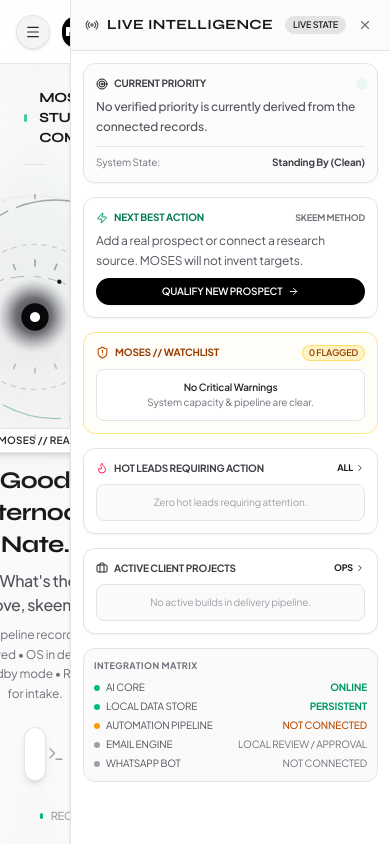
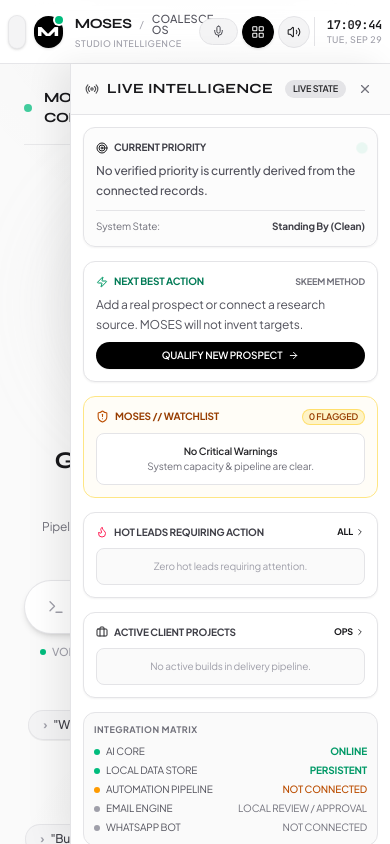
Before and after one commit to NateJ4y/MOSES, a Next.js app: page / in a window 390 px wide. Built offline with nearby package versions, Linux system fonts and the light colour scheme.

Commit message:
fix: harden responsive layout across devices

```diff
--- a/src/app/globals.css
+++ b/src/app/globals.css
@@ -108,3 +108,163 @@ body {
 .animate-pulse-ring {
   animation: pulse-ring 3.5s cubic-bezier(0.4, 0, 0.6, 1) infinite;
 }
+
+
+/* --------------------------------------------------------------------------
+   Responsive hardening
+   Preserve the existing desktop composition while preventing mobile overflow.
+   -------------------------------------------------------------------------- */
+
+*, *::before, *::after {
+  box-sizing: border-box;
+}
+
+html, body {
+  width: 100%;
+  max-width: 100%;
+  min-height: 100%;
+  overflow-x: hidden;
+}
+
+button, input, textarea, select {
+  max-width: 100%;
+}
+
+button {
+  min-width: 0;
+}
+
+img, svg, video, canvas {
+  max-width: 100%;
+}
+
+main,
+main > *,
+main .flex,
+main .grid,
+main .flex > *,
+main .grid > * {
+  min-width: 0;
+}
+
+main p,
+main h1,
+main h2,
+main h3,
+main h4,
+main h5,
+main h6,
+main span,
+main label {
+  overflow-wrap: anywhere;
+}
+
+@media (max-width: 1023px) {
+  /* The intelligence panel becomes an overlay instead of stealing the
+     mobile content width. Its desktop width and composition are untouched. */
+  body > * {
+    max-width: 100vw;
+  }
+
+  .bg-radial-grid {
+    width: 100%;
+    min-width: 0;
+  }
+
+  /* RightIntelligencePanel: direct <aside> child of the application shell. */
+  body aside.w-80 {
+    position: fixed;
+    top: 4rem;
+    right: 0;
+    bottom: 0;
+    z-index: 40;
+    width: min(20rem, calc(100vw - 1rem));
+    max-width: calc(100vw - 1rem);
+    height: auto;
+    box-shadow: -12px 0 32px rgba(0, 0, 0, 0.08);
+  }
+
+  /* Keep the mobile navigation drawer inside the viewport. */
+  .lg\\:hidden + * {
+    min-width: 0;
+  }
+
+  /* Prevent controls and card content from creating horizontal scroll. */
+  main .flex,
+  main .grid {
+    max-width: 100%;
+  }
+
+  main table,
+  main pre,
+  main code {
+    max-width: 100%;
+  }
+
+  main table {
+    display: block;
+    overflow-x: auto;
+  }
+
+  main pre {
+    overflow-x: auto;
+  }
+}
+
+@media (max-width: 639px) {
+  /* Give the content a little more usable width on phones without changing
+     the page's visual hierarchy. */
+  header {
+    padding-left: 0.5rem !important;
+    padding-right: 0.5rem !important;
+    gap: 0.5rem;
+  }
+
+  header > div {
+    min-width: 0;
+  }
+
+  header > div:first-child {
+    gap: 0.5rem;
+    flex: 1 1 auto;
+  }
+
+  header > div:last-child {
+    flex: 0 0 auto;
+    gap: 0.25rem;
+  }
+
+  header > div:last-child > button {
+    flex: 0 0 auto;
+  }
+
+  /* The long brand descriptor is not needed to identify the OS on a phone. */
+  header .tracking-wide {
+    letter-spacing: 0.02em;
+  }
+
+  /* Compact the primary content gutter; card/layout structure remains intact. */
+  main {
+    padding: 0.5rem !important;
+  }
+
+  /* Ensure full-width action buttons never exceed their card. */
+  main button.w-full,
+  main a.w-full {
+    width: 100%;
+    max-width: 100%;
+  }
+
+  /* Flexible button rows can wrap rather than push the viewport sideways. */
+  main .flex-wrap {
+    row-gap: 0.5rem;
+  }
+}
+
+@media (max-width: 380px) {
+  /* Very narrow phones: preserve the same controls, but reclaim horizontal
+     space by removing non-essential clock/date readout. */
+  header > div:last-child > div:last-child {
+    display: none;
+  }
+}
```
